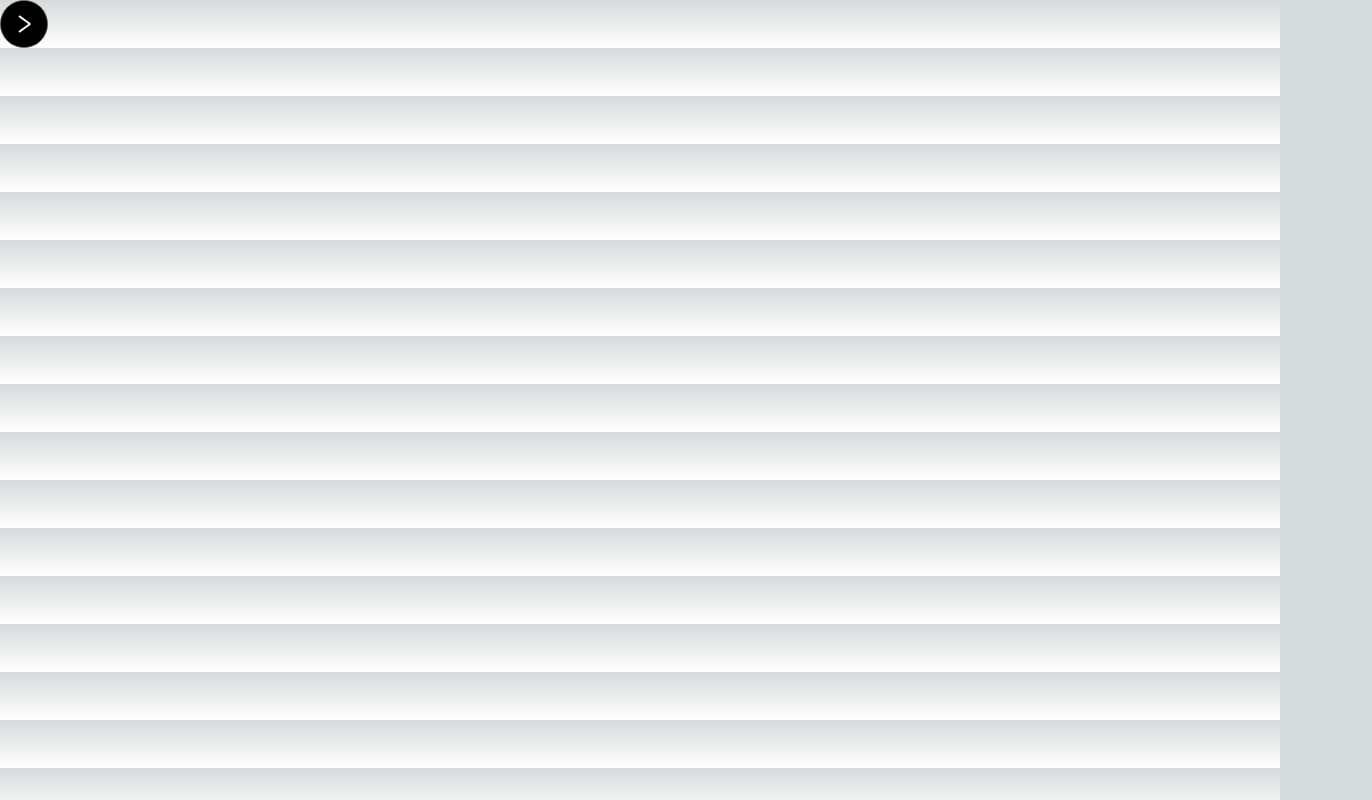
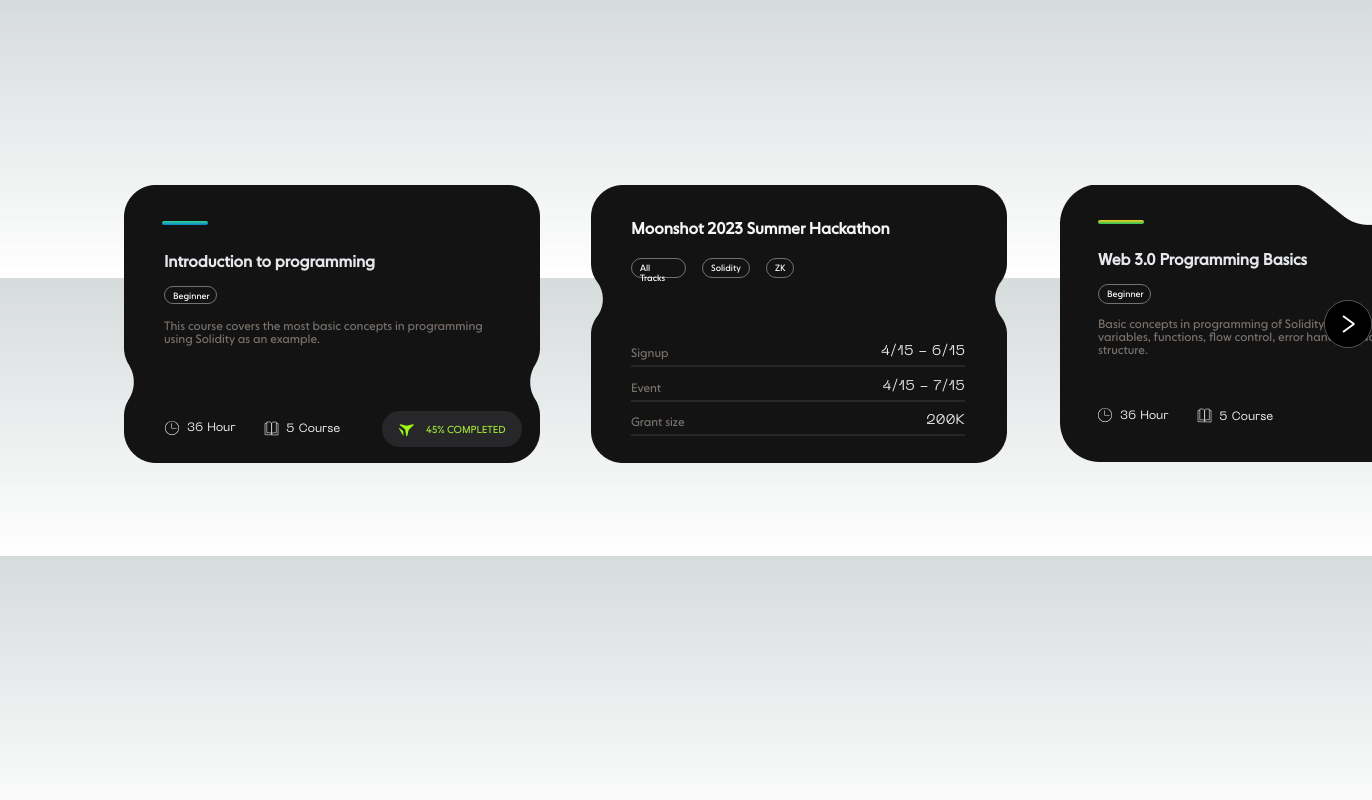
Before and after one commit to theskyworld/homework, a Next.js app: page / in a window 1280 px wide. Shown: the whole page, 1372 px wide, since content can reach past the window. Built offline with nearby package versions, Linux system fonts and the light colour scheme.

Commit message:
feat: add all to index.tsx

```diff
--- a/src/components/RightButton.tsx
+++ b/src/components/RightButton.tsx
@@ -1,8 +1,27 @@
-export default function RightButton() {
+import { useEffect, useRef, useState } from "react"
+
+export default function RightButton({ isDisabled }: { isDisabled: boolean }) {
+  const wrapperElemRef = useRef<HTMLDivElement>(null);
+  const disabledStyle = useRef({
+    cursor: 'not-allowed',
+    opacity: 0
+  })
+
+  const [isHovered, setIsHovered] = useState(false);
+  useEffect(() => {
+    const changeIsHover = (val: boolean) => { setIsHovered(val) };
+    wrapperElemRef.current?.addEventListener('mouseover', changeIsHover.bind(null, true));
+    wrapperElemRef.current?.addEventListener('mouseout', changeIsHover.bind(null, false));
+
+    return () => {
+      wrapperElemRef.current?.removeEventListener('mouseover', changeIsHover.bind(null, true));
+      wrapperElemRef.current?.removeEventListener('mouseout', changeIsHover.bind(null, false));
+    }
+  }, [])
   return (
-    <div className="w-12 h-12 relative cursor-pointer">
-      <svg xmlns="http://www.w3.org/2000/svg" width="48" height="48" viewBox="0 0 48 48" fill="none">
-        <circle cx="24" cy="24" r="23.6" fill="black" stroke="#676767" stroke-width="0.8" />
+    <div className="w-12 h-12 relative cursor-pointer" ref={wrapperElemRef}>
+      <svg xmlns="http://www.w3.org/2000/svg" width="48" height="48" viewBox="0 0 48 48" fill="none" style={isDisabled ? disabledStyle.current : undefined}>
+        <circle cx="24" cy="24" r="23.6" fill={!isHovered ? 'black' : '#303030'} stroke="#676767" stroke-width="0.8" />
         <path d="M19 16L30 24L19 32" stroke="white" stroke-width="2" stroke-linejoin="bevel" />
       </svg>
     </div>
--- a/src/pages/index.tsx
+++ b/src/pages/index.tsx
@@ -2,14 +2,48 @@ import IntroductionCard from "@/components/IntroductionCard";
 import MoonshotCard from "@/components/MoonshotCard";
 import RightButton from "@/components/RightButton";
 import Web3Card from "@/components/Web3Card";
+import { log } from "console";
+import { useCallback, useEffect, useRef, useState } from "react";
 
 export default function Home() {
+  const contentWrapperElemRef = useRef<HTMLDivElement>(null);
+  const containerElemRef = useRef<HTMLDivElement>(null);
+  const buttonWrapperElemRef = useRef<HTMLDivElement>(null)
+  const [translateYVal, setTranslateYVal] = useState(0);
+  const [isButtonHide, setIsButtonHide] = useState(false);
+
+  // 判断contentWrapperElemRef和containerElemRef的右边框是否重合，重合则隐藏按钮
+  const isHideButton = useCallback((child: HTMLDivElement, parent: HTMLDivElement, offset: number) => {
+    const childWidth = child.clientWidth;
+    const parentWidth = parent.clientWidth;
+    const childRightBoundary = offset + childWidth;
+    const parentRightBoundary = parentWidth;
+    console.log(childRightBoundary, parentRightBoundary);
+
+    if (childRightBoundary === parentRightBoundary) return true;
+    return false;
+  }, [])
+
+  function handleRightButtonClick() {
+    setTranslateYVal(() => translateYVal - 104);
+  }
+  useEffect(() => {
+    contentWrapperElemRef.current!.style.transform = `translateX(${translateYVal}px)`;
+    if (isHideButton(contentWrapperElemRef.current!, containerElemRef.current!, translateYVal)) {
+      setIsButtonHide(true);
+    };
+  }, [translateYVal, isHideButton])
+
   return (
-    <div>
-      {/* <IntroductionCard/> */}
-      {/* <MoonshotCard /> */}
-      {/* <Web3Card/> */}
-      <RightButton />
+    <div ref={containerElemRef} className="relative w-[calc(416px*3)] h-[max-content] left-[124px] top-[185px] overflow-x-hidden overflow-y-hidden">
+      <div className="w-[1352px] flex flex-row gap-[52px]" ref={contentWrapperElemRef}>
+        <IntroductionCard />
+        <MoonshotCard />
+        <Web3Card />
+      </div>
+      <div ref={buttonWrapperElemRef} className="absolute right-[0px] top-[115px]" onClick={handleRightButtonClick}>
+        <RightButton isDisabled={isButtonHide} />
+      </div>
     </div>
   )
 }
```
